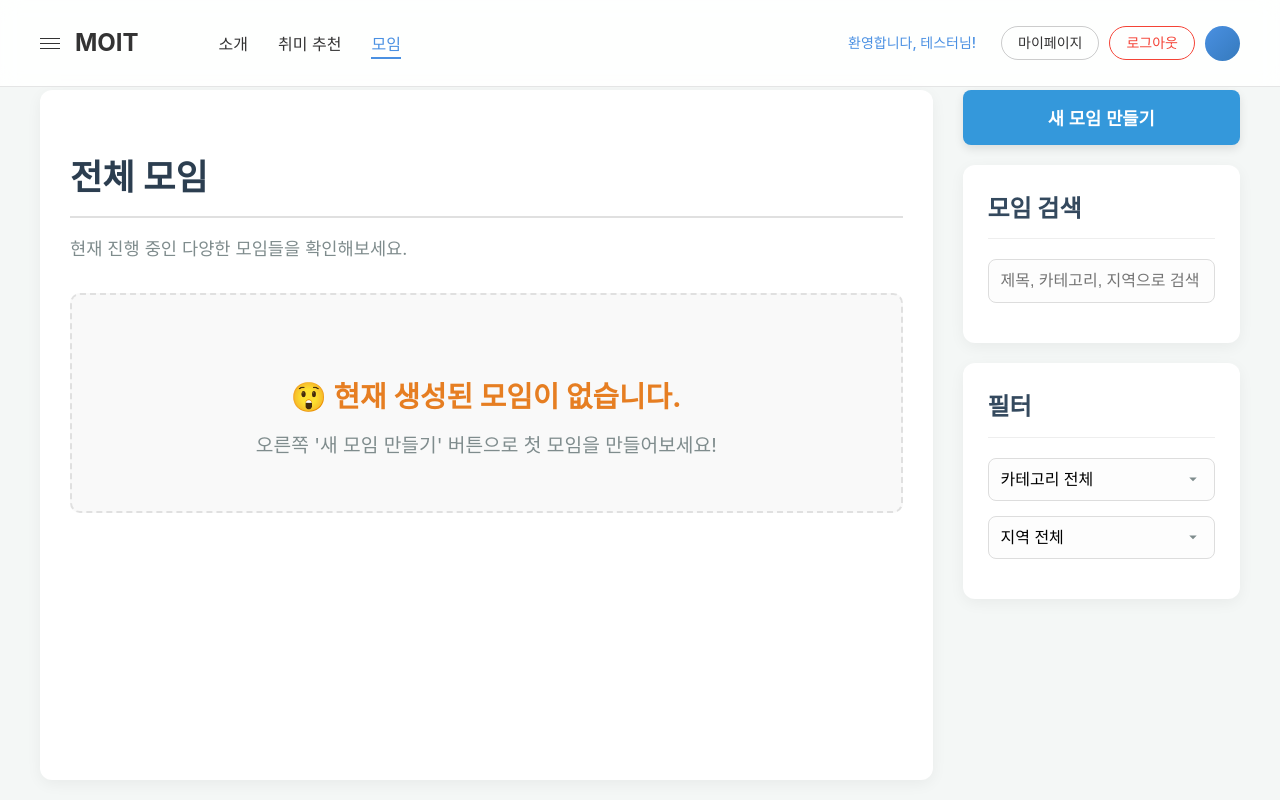
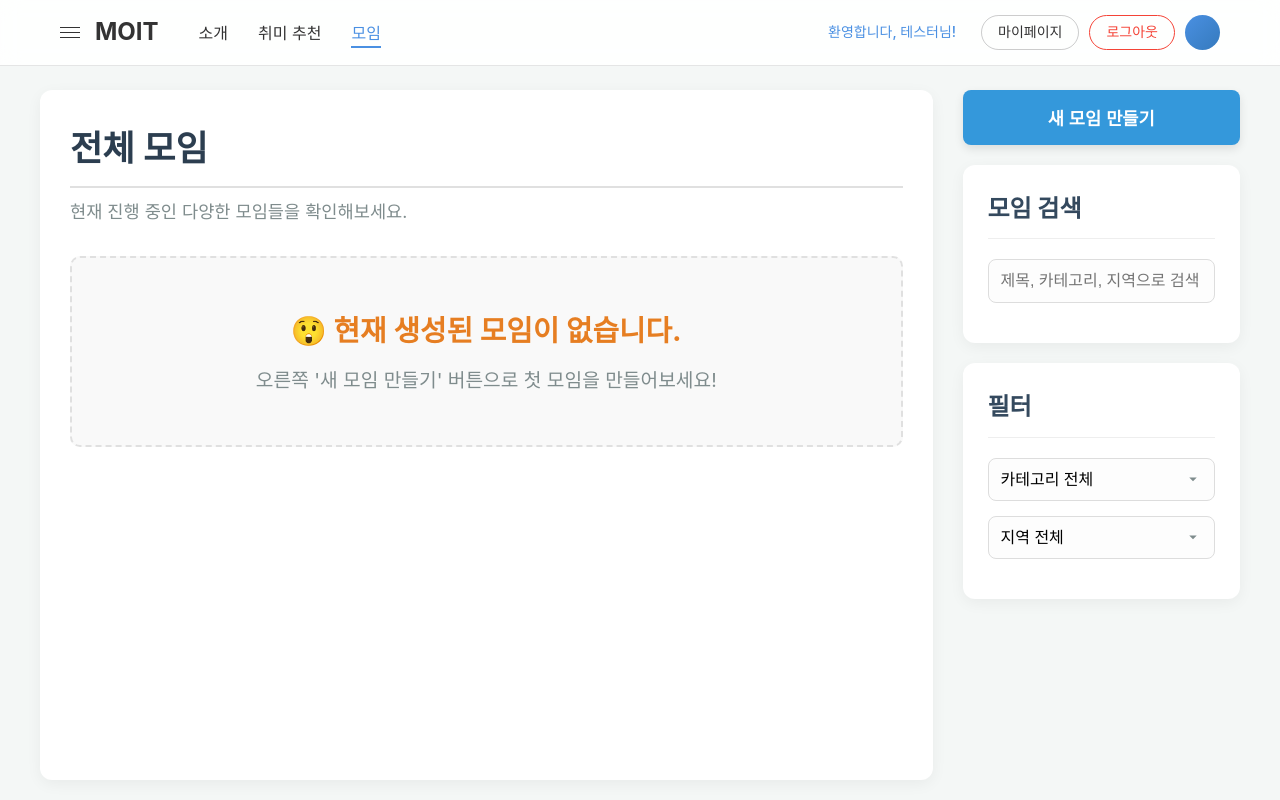
Before and after one commit to wonjun4149/moit, a PHP site: page /php/meeting.php in a window 1280 px wide. Run offline with PHP 8.4, Linux system fonts and the light colour scheme; a user stored in the database is signed in; data comes from the database, SQL or seed files in the repository; data that the repository does not hold is empty.

Commit message:
네비바 찐막

```diff
--- a/css/meeting-style.css
+++ b/css/meeting-style.css
@@ -1,3 +1,10 @@
+/* 기본 설정 */
+* {
+    margin: 0;
+    padding: 0;
+    box-sizing: border-box;
+}
+
 /* General Body and Main Container */
 body {
     font-family: -apple-system, BlinkMacSystemFont, 'Segoe UI', Roboto, 'Noto Sans KR', sans-serif;
```
